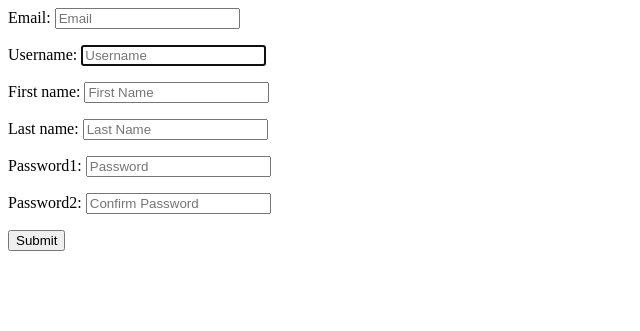
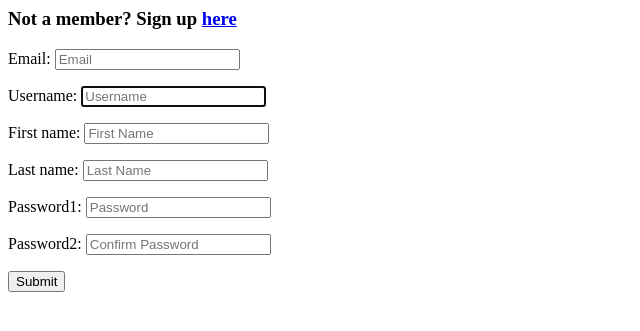
Before and after one commit to astephens91/TwitterClone, a Django app: page /signup/ in a window 1280 px wide. Shown: the top 331 px of the page, without its empty margins (0-640 px from the left). Run offline with Django 3.2, Linux system fonts and the light colour scheme.

Commit message:
Fixed signup template

```diff
--- a/Djwitter/templates/generic_form.html
+++ b/Djwitter/templates/generic_form.html
@@ -1,6 +1,8 @@
 
 {% if user.is_authenticated %}
     <a href="/">HOME</a>
+{% else %}
+    <h3>Not a member? Sign up <a href="/signup/">here</a></h3>
 {% endif %}
 <form action="" method="post">
     {% csrf_token %}
```
Also changed, not shown: db.sqlite3.
